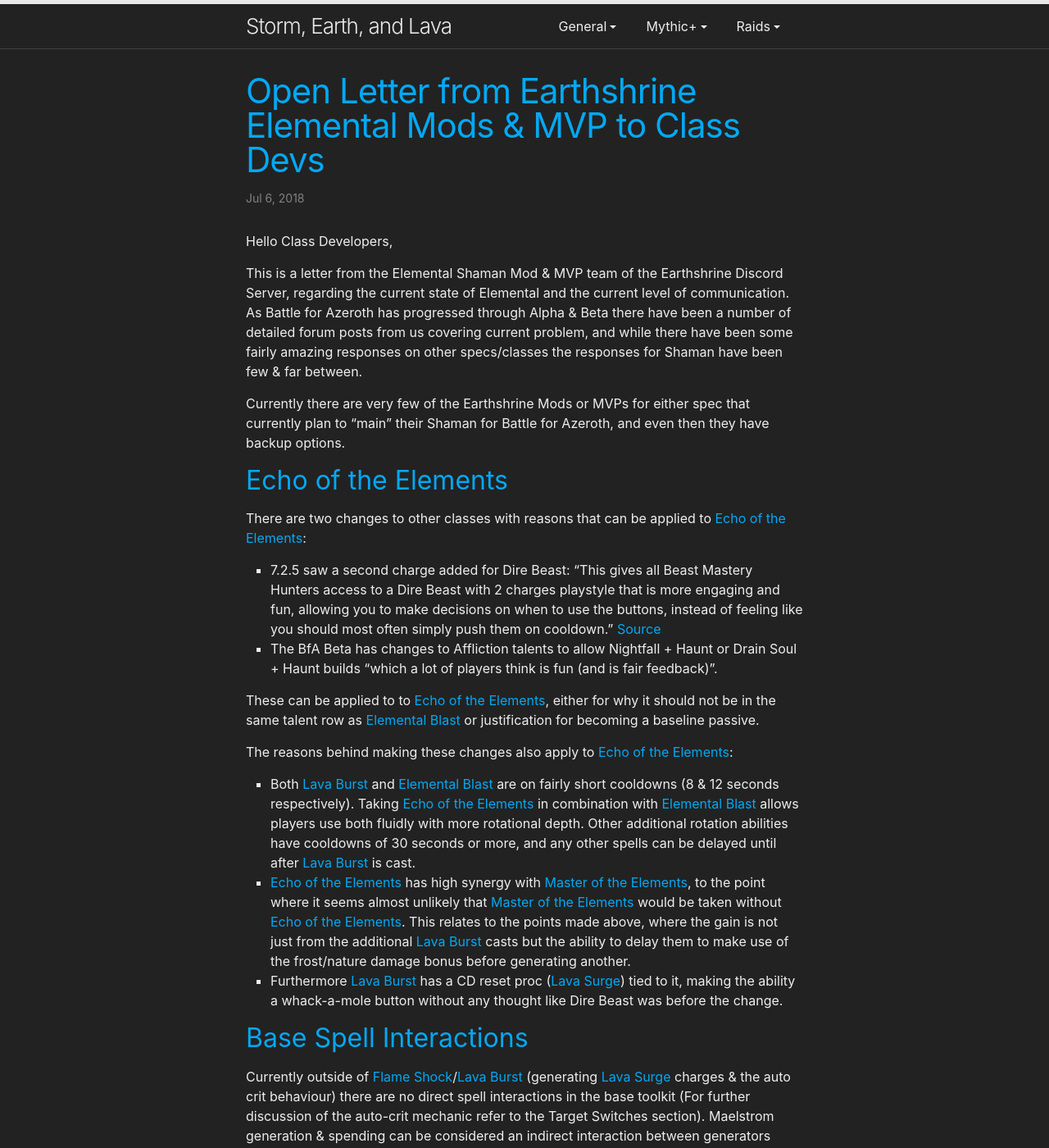
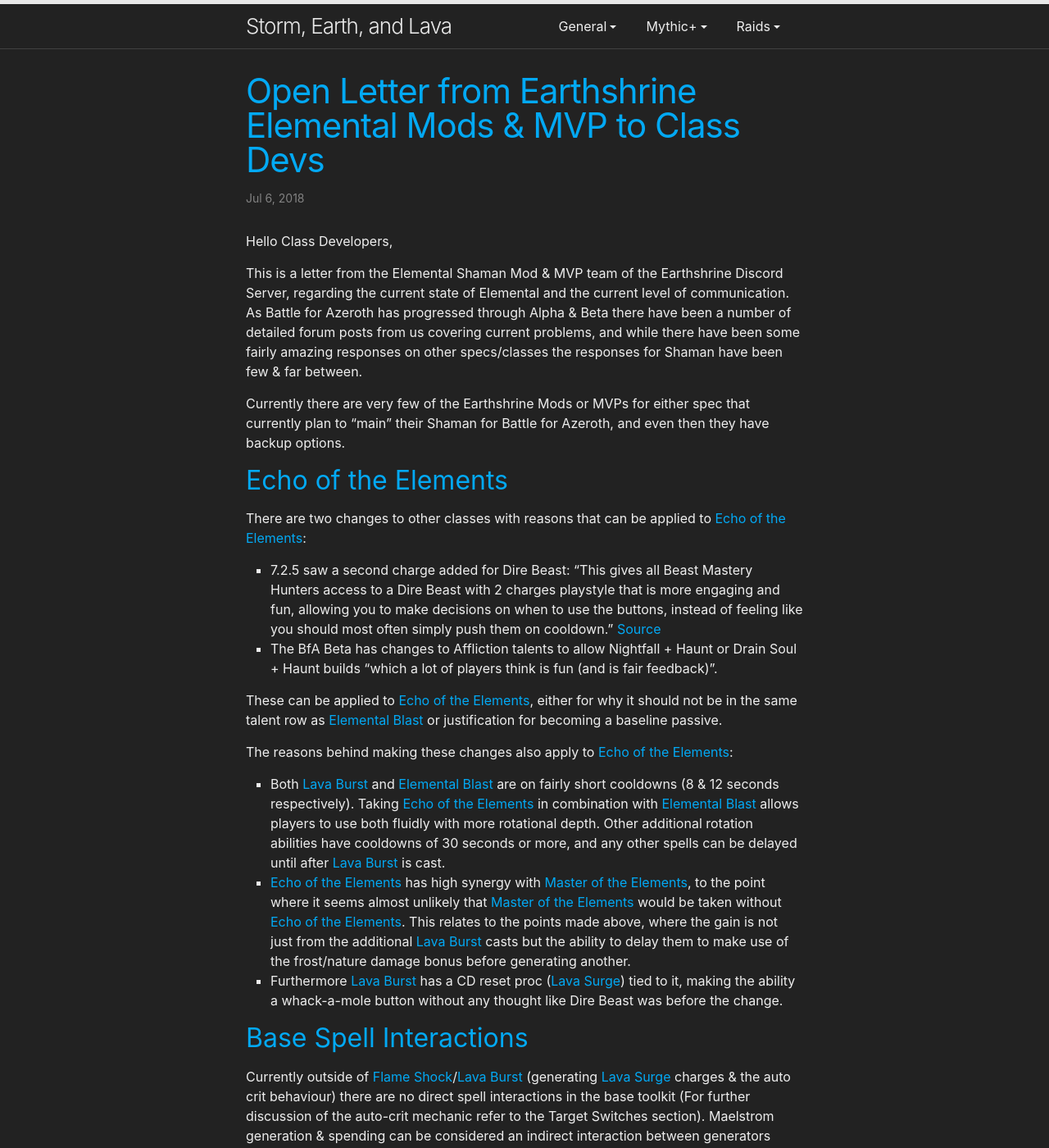
Before and after one commit to stormearthandlava/stormearthandlava.github.io, a Jekyll site: the page built from blog/_posts/2018-07-07-open-letter.md, in a window 1280 px wide and 1400 px high. Shown: the whole window at 82% size. Built offline with Jekyll 4.4.1, drawn with Linux system fonts in a browser that asks for light colours; a script that is not in the unit is left out; some of the changed text lies outside the part shown.

Commit message:
state of last night

```diff
--- a/blog/_posts/2018-07-07-open-letter.md
+++ b/blog/_posts/2018-07-07-open-letter.md
@@ -5,7 +5,7 @@
 ---
 Hello Class Developers,
 
-This is a letter from the Elemental Shaman Mod & MVP team of the Earthshrine Discord Server, regarding the current state of Elemental and the current level of communication. As Battle for Azeroth has progressed through Alpha & Beta there have been a number of detailed forum posts from us covering current problem, and while there have been some fairly amazing responses on other specs/classes the responses for Shaman have been few & far between.
+This is a letter from the Elemental Shaman Mod & MVP team of the Earthshrine Discord Server, regarding the current state of Elemental and the current level of communication. As Battle for Azeroth has progressed through Alpha & Beta there have been a number of detailed forum posts from us covering current problems, and while there have been some fairly amazing responses on other specs/classes the responses for Shaman have been few & far between.
 
 Currently there are very few of the Earthshrine Mods or MVPs for either spec that currently plan to “main” their Shaman for Battle for Azeroth, and even then they have backup options.
 
@@ -14,10 +14,10 @@
 - 7.2.5 saw a second charge added for Dire Beast: “This gives all Beast Mastery Hunters access to a Dire Beast with 2 charges playstyle that is more engaging and fun, allowing you to make decisions on when to use the buttons, instead of feeling like you should most often simply push them on cooldown.” [Source](https://us.battle.net/forums/en/wow/topic/20754537150#1)
 - The BfA Beta has changes to Affliction talents to allow Nightfall + Haunt or Drain Soul + Haunt builds “which a lot of players think is fun (and is fair feedback)”.
 
-These can be applied to to {{ site.data.talent.echo }}, either for why it should not be in the same talent row as {{ site.data.talent.elemental_blast }} or justification for becoming a baseline passive.
+These can be applied to {{ site.data.talent.echo }}, either for why it should not be in the same talent row as {{ site.data.talent.elemental_blast }} or justification for becoming a baseline passive.
 
 The reasons behind making these changes also apply to {{ site.data.talent.echo }}:
-- Both {{ site.data.spell.lvb }} and {{ site.data.talent.eb }} are on fairly short cooldowns (8 & 12 seconds respectively). Taking {{ site.data.talent.echo }} in combination with {{ site.data.talent.eb }} allows players use both fluidly with more rotational depth. Other additional rotation abilities have cooldowns of 30 seconds or more, and any other spells can be delayed until after {{ site.data.spell.lvb }} is cast.
+- Both {{ site.data.spell.lvb }} and {{ site.data.talent.eb }} are on fairly short cooldowns (8 & 12 seconds respectively). Taking {{ site.data.talent.echo }} in combination with {{ site.data.talent.eb }} allows players to use both fluidly with more rotational depth. Other additional rotation abilities have cooldowns of 30 seconds or more, and any other spells can be delayed until after {{ site.data.spell.lvb }} is cast.
 - {{ site.data.talent.echo }} has high synergy with {{ site.data.talent.mote }}, to the point where it seems almost unlikely that {{ site.data.talent.mote }} would be taken without {{ site.data.talent.echo }}. This relates to the points made above, where the gain is not just from the additional {{ site.data.spell.lvb }} casts but the ability to delay them to make use of the frost/nature damage bonus before generating another.
 - Furthermore {{ site.data.spell.lvb }} has a CD reset proc ({{ site.data.spell.lava_surge }}) tied to it, making the ability a whack-a-mole button without any thought like Dire Beast was before the change.
 
@@ -44,10 +44,10 @@
 
 To expand a little bit on {{ site.data.spell.tremor_totem }}, while its effect seems to be strong historically Fear, Charm, or Sleep effects aren’t used very often in PvE encounters. This is probably because losing control over your character and dying due to otherwise easily dodgeable AoE is not fun. If such mechanics are in play they usually aren’t intended to be mitigated, thus not dispellable by this totem. This direction can already be seen in Alpha/Beta were some Uldir fights had mechanics that could be broken by {{ site.data.spell.tremor_totem }} but were either flagged immune or changed in school shortly after to prevent that. This totem offers flavor but no utility for PvE.
 
-## Target Switches
+## Target Switching
 Elemental has had a weakness with priority target switches in the past, primarily late Warlords where it was a specific issue on Archimonde in Hellfire Citadel. This is because the majority of {{ site.data.spell.lvb }} damage comes from its auto-crit mechanic, to the point where it’s better (in terms of overall DPS) to delay casting {{ site.data.spell.lvb }} until {{ site.data.spell.fs }} is up rather than gamble on getting a “natural” crit. This was worked around in Legion by removing the {{ site.data.spell.fs }} cooldown, but the combination of returning this in Battle for Azeroth & removing then reinstating the {{ site.data.spell.fs }} requirement for {{ site.data.spell.lvb }} auto crits is taking this back to square one again.
 
-It’s also not possible/practical to “bank” resources in anticipation of a priority target switch or burn phase. {{ site.data.spell.lvb }} needs to be used immediately to avoid wasting cooldown recharge time or surge procs, and while {{ site.data.spell.es }} fixed maelstrom cost does give the player some lee-way it is also a DPS loss to generate maelstrom with a full bar.
+It’s also not possible/practical to “bank” resources in anticipation of a priority target switch or burn phase. {{ site.data.spell.lvb }} needs to be used immediately to avoid wasting cooldown recharge time or surge procs, and while {{ site.data.spell.es }} fixed maelstrom cost does give the player some leeway it is also a DPS loss to generate maelstrom with a full bar.
 
 ## Spells
 ### Earth Shock
```
Also changed, not shown: other parts of blog/_posts/2018-07-07-open-letter.md (+1 -1 lines).
